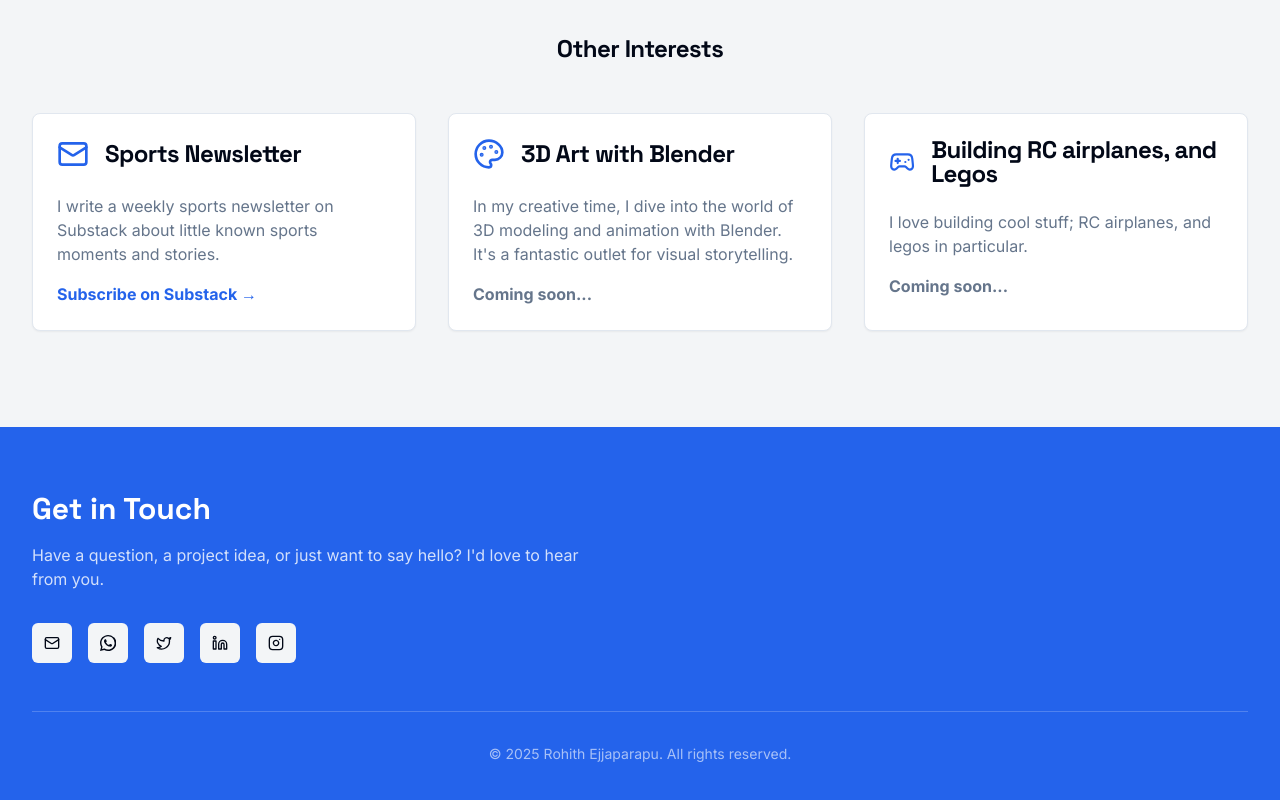
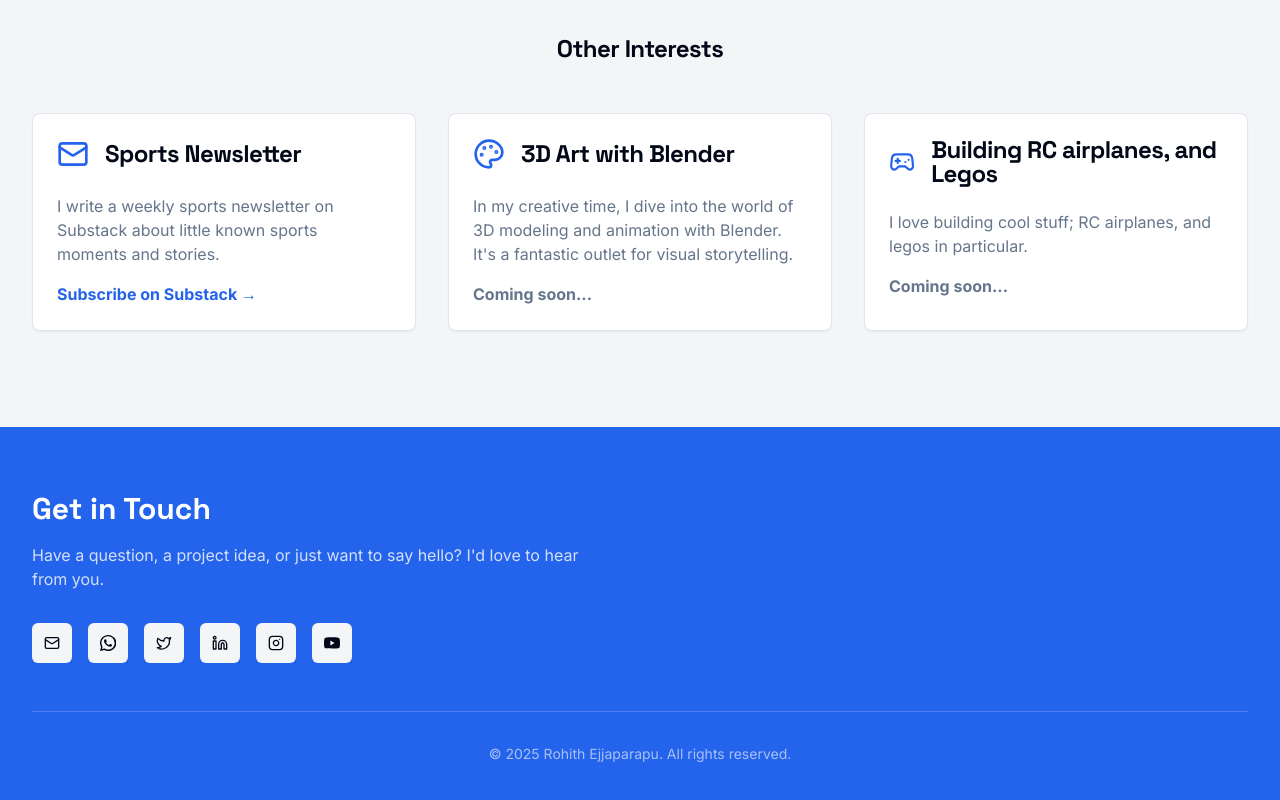
Before and after one commit to drrhodium/Personal-Website, a Next.js app: page / in a window 1280 px wide. Shown: the part 5654-6454 px from the top of the page. Built offline with nearby package versions, Linux system fonts and the light colour scheme.

Commit message:
Add YouTube icon to contact section
- Added custom YouTubeIcon component matching existing social media icons
- Added YouTube button linking to @Brofessor_Rhodium channel
- Maintains consistent styling with other social media icons

```diff
--- a/components/personal-canvas/contact-me.tsx
+++ b/components/personal-canvas/contact-me.tsx
@@ -17,6 +17,26 @@
   >
     <path
       d="M17.472 14.382c-.297-.149-1.758-.867-2.03-.967-.273-.099-.471-.148-.67.15-.197.297-.767.966-.94 1.164-.173.199-.347.223-.644.075-.297-.15-1.255-.463-2.39-1.475-.883-.788-1.48-1.761-1.653-2.059-.173-.297-.018-.458.13-.606.134-.133.297-.347.446-.52.149-.174.198-.298.298-.497.099-.198.05-.371-.025-.52-.075-.149-.669-1.612-.916-2.207-.242-.579-.487-.5-.669-.51-.173-.008-.371-.01-.57-.01-.198 0-.52.074-.792.372-.272.297-1.04 1.016-1.04 2.479 0 1.462 1.065 2.875 1.213 3.074.149.198 2.096 3.2 5.077 4.487.709.306 1.262.489 1.694.625.712.227 1.36.195 1.871.118.571-.085 1.758-.719 2.006-1.413.248-.694.248-1.289.173-1.413-.074-.124-.272-.198-.57-.347m-5.421 7.403h-.004a9.87 9.87 0 01-5.031-1.378l-.361-.214-3.741.982.998-3.648-.235-.374a9.86 9.86 0 01-1.51-5.26c.001-5.45 4.436-9.884 9.888-9.884 2.64 0 5.122 1.03 6.988 2.898a9.825 9.825 0 012.893 6.994c-.003 5.45-4.437 9.884-9.885 9.884m8.413-18.297A11.815 11.815 0 0012.05 0C5.448 0 .002 5.444.002 12.05c0 2.16.56 4.288 1.66 6.134L0 24l6.335-1.652c1.844 1.045 3.948 1.657 6.138 1.657h.005c6.604 0 11.95-5.345 11.95-11.949a11.854 11.854 0 00-3.03-8.283z"
+      stroke="none"
+    />
+  </svg>
+);
+
+const YouTubeIcon = (props: React.SVGProps<SVGSVGElement>) => (
+  <svg
+    xmlns="http://www.w3.org/2000/svg"
+    width="24"
+    height="24"
+    viewBox="0 0 24 24"
+    fill="currentColor"
+    stroke="currentColor"
+    strokeWidth="0"
+    strokeLinecap="round"
+    strokeLinejoin="round"
+    {...props}
+  >
+    <path
+      d="M23.498 6.186a3.016 3.016 0 0 0-2.122-2.136C19.505 3.545 12 3.545 12 3.545s-7.505 0-9.377.505A3.017 3.017 0 0 0 .502 6.186C0 8.07 0 12 0 12s0 3.93.502 5.814a3.016 3.016 0 0 0 2.122 2.136c1.871.505 9.376.505 9.376.505s7.505 0 9.377-.505a3.015 3.015 0 0 0 2.122-2.136C24 15.93 24 12 24 12s0-3.93-.502-5.814zM9.545 15.568V8.432L15.818 12l-6.273 3.568z"
       stroke="none"
     />
   </svg>
@@ -59,6 +79,11 @@
                   <Instagram className="h-5 w-5" />
                 </Link>
               </Button>
+              <Button variant="secondary" size="icon" asChild>
+                <Link href="https://www.youtube.com/@Brofessor_Rhodium" target="_blank" rel="noopener noreferrer" aria-label="YouTube">
+                  <YouTubeIcon className="h-5 w-5" />
+                </Link>
+              </Button>
             </div>
           </div>
         </div>
```
